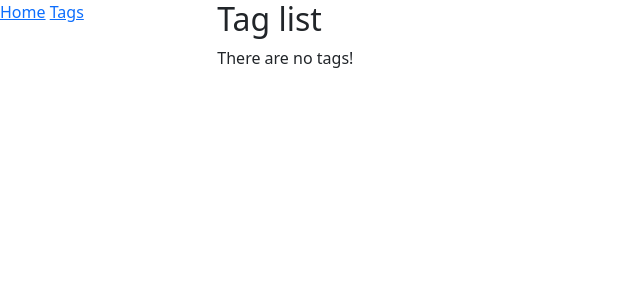
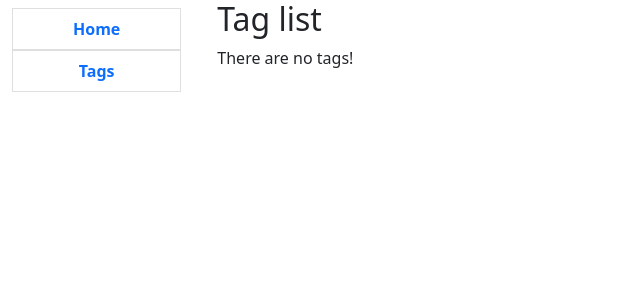
Before and after one commit to Meksim-fesh/todo-list, a Django app: page /tags/ in a window 1280 px wide. Shown: the top 300 px of the page, without its empty margins (0-640 px from the left). Run offline with Django 5.2, Linux system fonts and the light colour scheme; data that the repository does not hold is empty.

Commit message:
Change looks of the sidebar.html with bootstrap classes

```diff
--- a/templates/includes/sidebar.html
+++ b/templates/includes/sidebar.html
@@ -1,7 +1,14 @@
-<dev>
-    <a href="{% url 'task:task-list' %}">Home</a>
-</dev>
-
-<dev>
-    <a href="{% url 'task:tag-list' %}"> Tags</a>
-</dev>
+<div class="d-grid gap-2">
+    <div class="p-2 list-group">
+        <div class="ms-1 me-1">
+                <a href="{% url 'task:task-list' %}" class="fw-bold text-primary text-center list-group-item list-group">
+                Home
+            </a>
+        </div>
+        <div class="ms-1 me-1">
+            <a href="{% url 'task:tag-list' %}" class="fw-bold text-primary text-center list-group-item list-group">
+                Tags
+            </a>
+        </div>
+    </div>
+</div>
```
